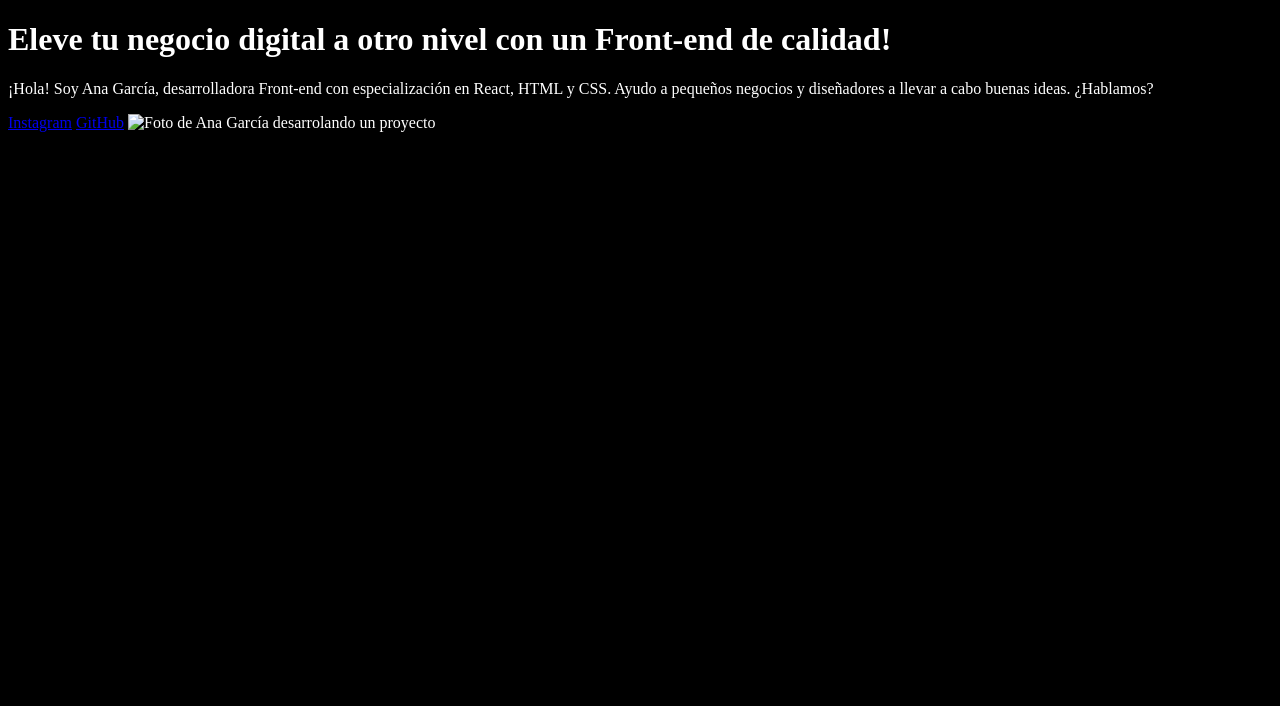
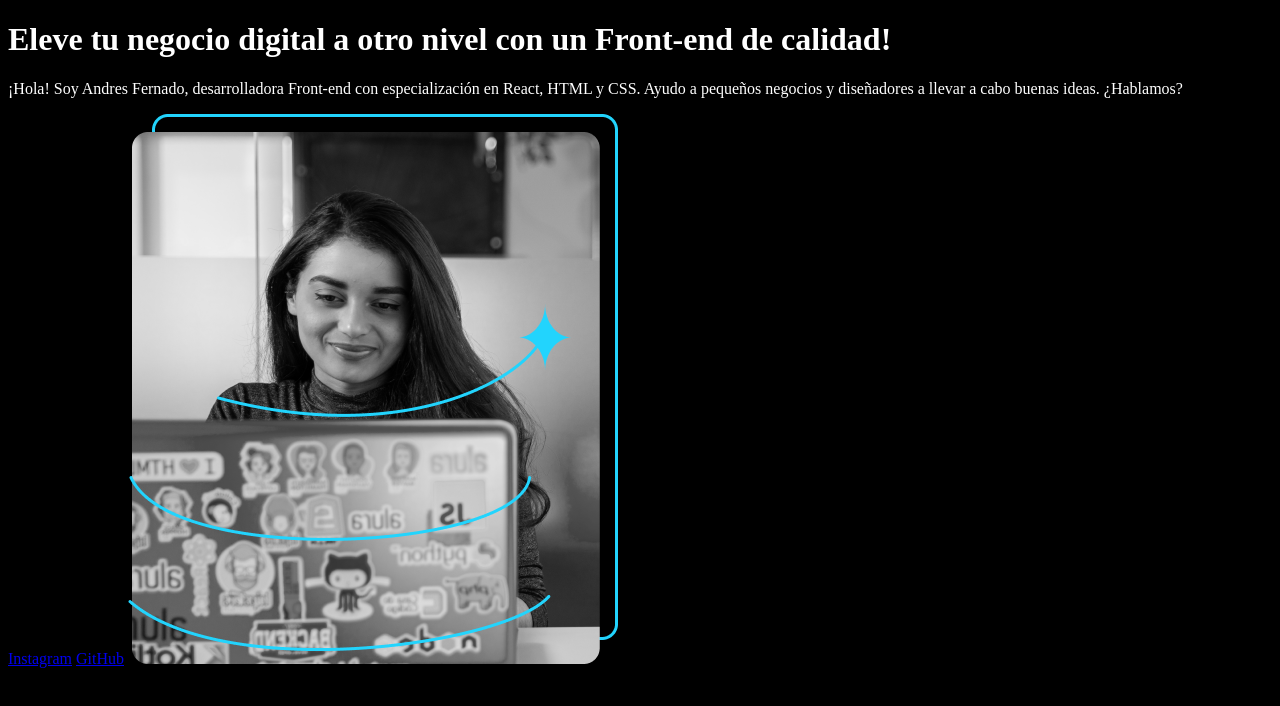
Before and after one commit to Andres1815/studious-chainsaw, a plain HTML site: page index.html in a window 1280 px wide. Drawn offline with Linux system fonts and the light colour scheme; files whose address does not match are found by name.

Commit message:
Adicion de la funcionalidad

```diff
--- a/index.html
+++ b/index.html
@@ -15,7 +15,7 @@
             Eleve tu negocio digital a otro nivel
             <strong>con un Front-end de calidad!
             </strong></h1>
-            <p>¡Hola! Soy Ana García, desarrolladora Front-end con
+            <p>¡Hola! Soy Andres Fernado, desarrolladora Front-end con
                 especialización en React, HTML y CSS. Ayudo a pequeños
                  negocios y diseñadores a llevar a cabo buenas ideas.
                   ¿Hablamos?
@@ -23,7 +23,7 @@
             </p>
             <a href="https://instagram.com/">Instagram</a>
             <a href="https://github.com/">GitHub</a>
-            <img src="Imagem.png" alt="Foto de Ana García desarrolando un proyecto">
+            <img src="C:\Users\andre\Downloads\jaja\img\Imagem.png" alt="" id="muñeco">
     </main>
     <footer></footer>
 </body>
```
